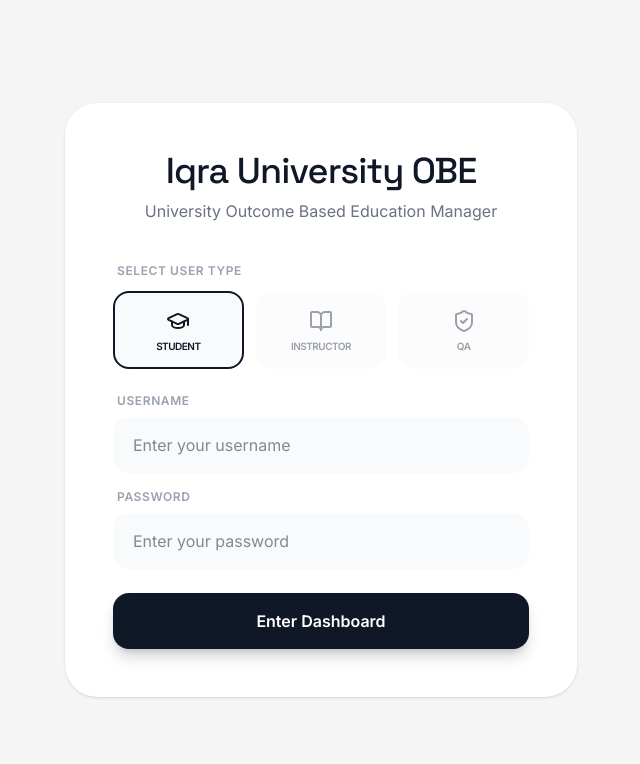
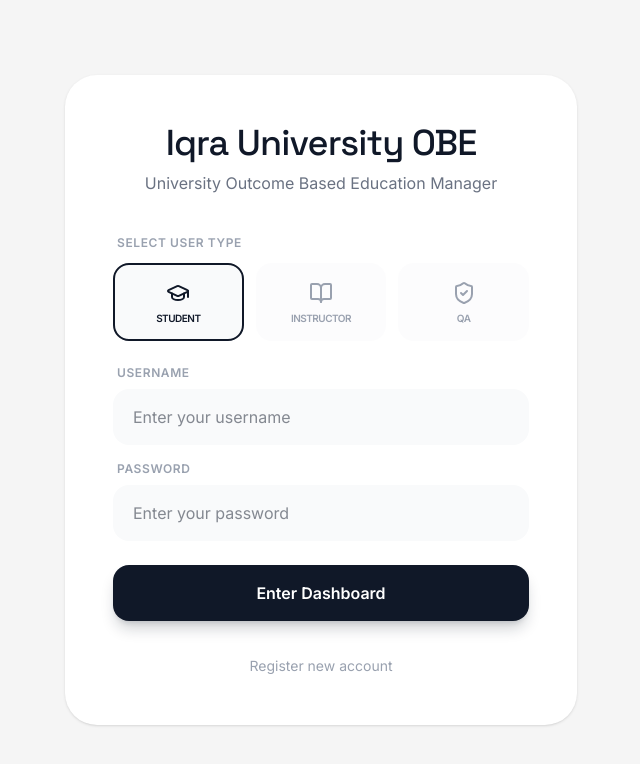
Before and after one commit to ZeeshanAliMon/OBE-Sofrware-For-Iqra-Univesity-Chakshehzad, a React (Vite) app: page / in a window 1280 px wide. Shown: the top 764 px of the page, without its empty margins (319-959 px from the left). Built offline with nearby package versions, Linux system fonts and the light colour scheme; no server answers.

Commit message:
feat(login): Add register link to login page
Introduces a "Register new account" button on the login page. This provides users with a direct link to the registration flow, improving discoverability and user experience.

```diff
--- a/src/components/Login.tsx
+++ b/src/components/Login.tsx
@@ -142,7 +142,11 @@
           </button>
         </form>
 
-
+        <div className="mt-8 text-center">
+          <button type="button" className="text-gray-400 font-sans text-sm hover:text-gray-600 transition-colors">
+            Register new account
+          </button>
+        </div>
       </motion.div>
     </div>
   );
```
